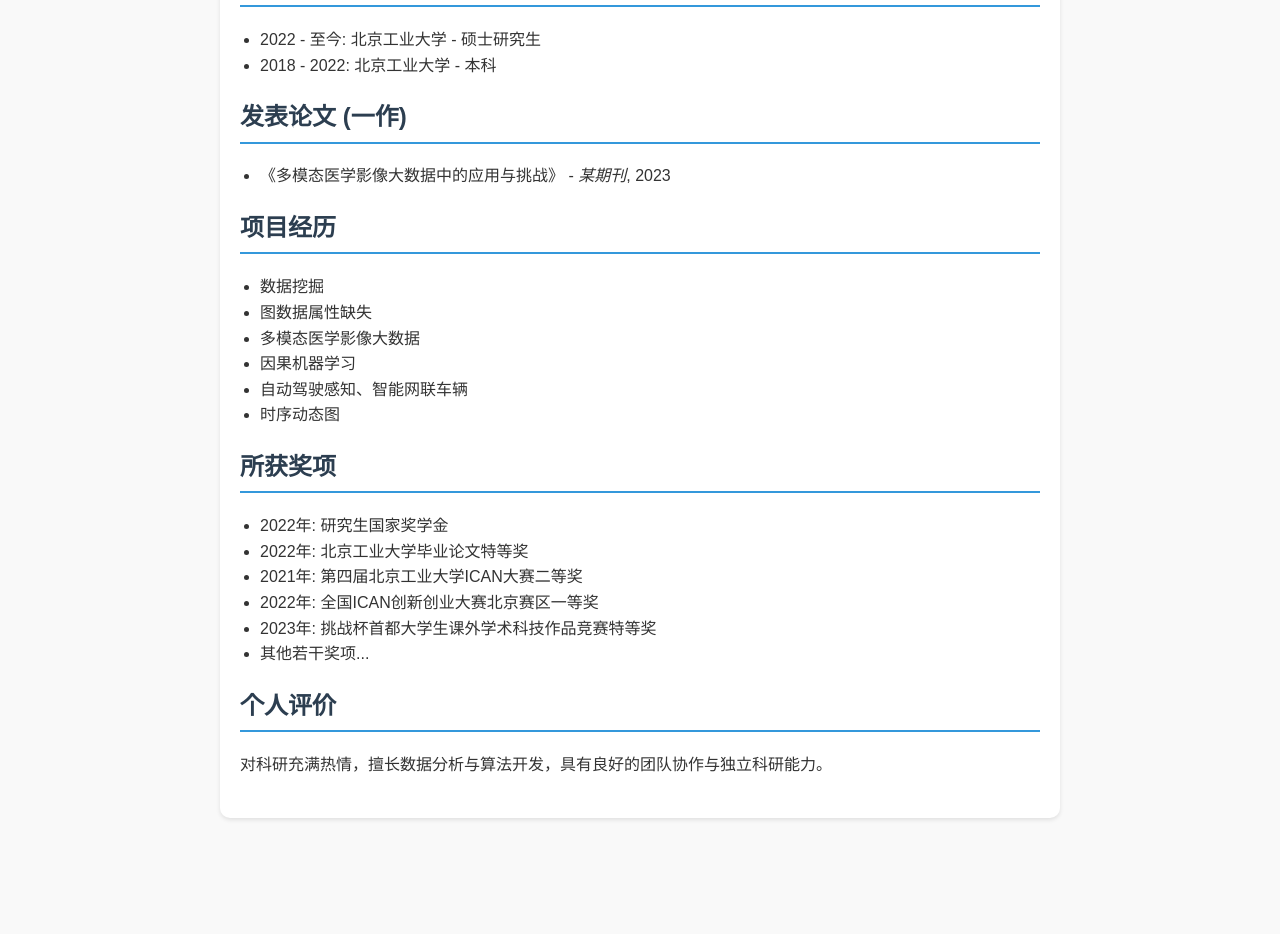
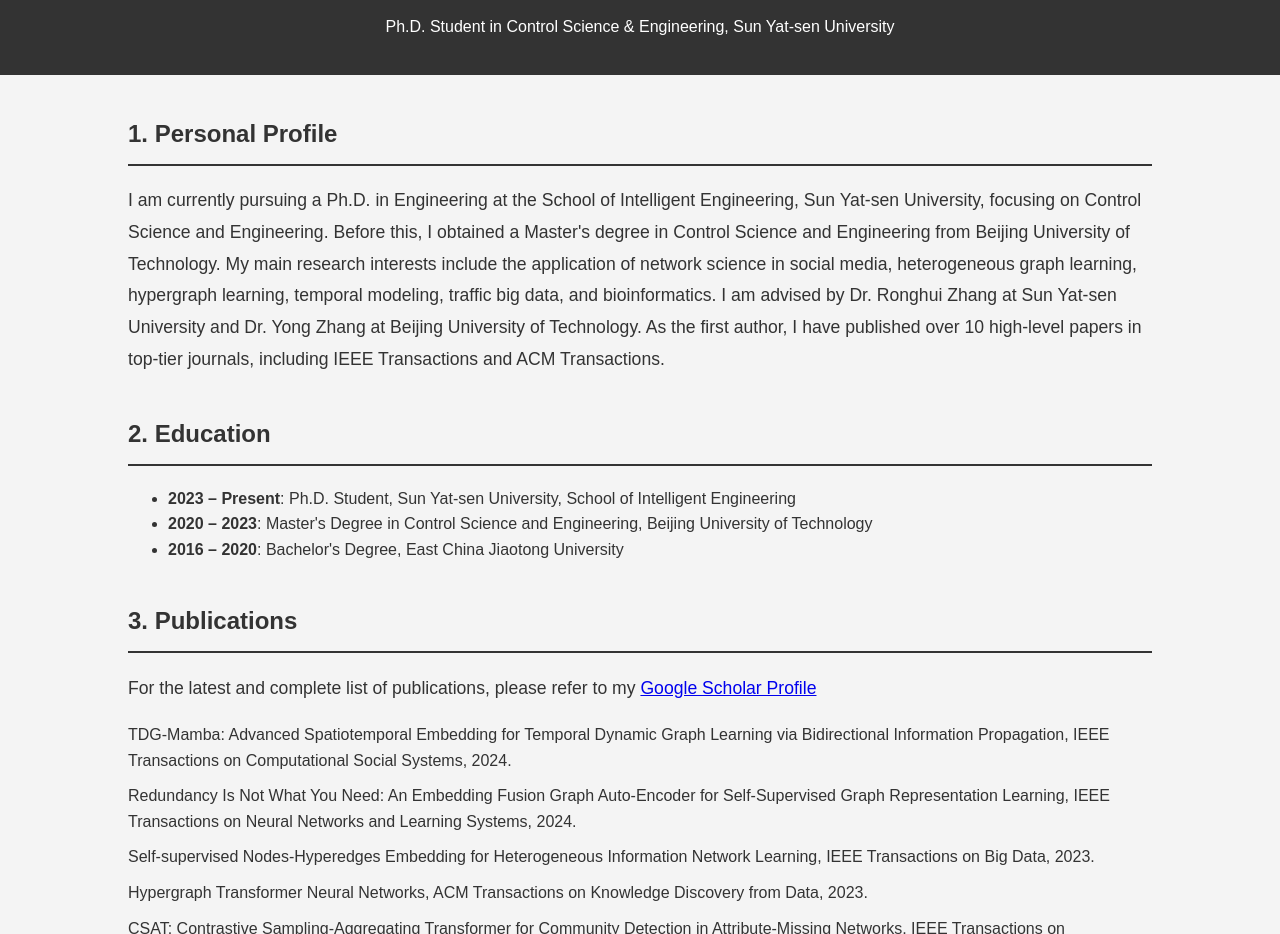
Before and after one commit to limengran98/limengran98.github.io, a plain HTML site: page index.html in a window 1280 px wide. Shown: the part 218-1152 px from the top of the page. Before the commit the page ends 1056 px from the top, so only its background shows below. Drawn offline with Linux system fonts and the light colour scheme.

Commit message:
Update index.html

```diff
--- a/index.html
+++ b/index.html
@@ -3,116 +3,151 @@
 <head>
     <meta charset="UTF-8">
     <meta name="viewport" content="width=device-width, initial-scale=1.0">
-    <title>Resume</title>
+    <title>Mengran Li - CV</title>
     <style>
         body {
             font-family: Arial, sans-serif;
             line-height: 1.6;
             margin: 0;
-            padding: 20px;
-            background-color: #f9f9f9;
+            padding: 0;
+            background-color: #f4f4f4;
             color: #333;
         }
+        header {
+            background-color: #333;
+            color: white;
+            text-align: center;
+            padding: 20px 0;
+        }
+        header img {
+            border-radius: 50%;
+            width: 100px;
+            height: 100px;
+            margin-bottom: 10px;
+        }
         .container {
-            max-width: 800px;
-            margin: auto;
-            background: #fff;
+            width: 80%;
+            margin: 0 auto;
             padding: 20px;
-            border-radius: 10px;
-            box-shadow: 0 2px 4px rgba(0, 0, 0, 0.1);
-        }
-        h1, h2, h3 {
-            color: #2c3e50;
-        }
-        .profile-image {
-            float: right;
-            width: 120px;
-            height: 120px;
-            border-radius: 50%;
         }
         .section {
-            margin-bottom: 20px;
+            margin-bottom: 40px;
         }
         .section h2 {
-            border-bottom: 2px solid #3498db;
-            padding-bottom: 5px;
+            color: #333;
+            border-bottom: 2px solid #333;
+            padding-bottom: 10px;
         }
-        ul {
-            list-style-type: disc;
-            padding-left: 20px;
+        .section p {
+            font-size: 1.1rem;
+            line-height: 1.8;
         }
-        .highlight {
-            color: #3498db;
-            font-weight: bold;
+        .pub-list {
+            list-style-type: none;
+            padding-left: 0;
         }
-        a {
-            color: #3498db;
+        .pub-item {
+            margin-bottom: 10px;
+        }
+        .pub-item a {
+            text-decoration: none;
+            color: #333;
+        }
+        .pub-item a:hover {
+            text-decoration: underline;
+        }
+        footer {
+            background-color: #333;
+            color: white;
+            text-align: center;
+            padding: 10px 0;
+            margin-top: 40px;
+        }
+        .social-links a {
+            margin: 0 10px;
+            color: white;
             text-decoration: none;
         }
-        a:hover {
+        .social-links a:hover {
             text-decoration: underline;
-        }
-        .personal-info {
-            margin-bottom: 20px;
         }
     </style>
 </head>
 <body>
+
+<header>
+    <img src="https://github.com/limengran98/limengran98.github.io/blob/main/lmr.jpg?raw=true" alt="Mengran Li">
+    <h1>Mengran Li</h1>
+    <p>Ph.D. Student in Control Science & Engineering, Sun Yat-sen University</p>
+</header>
+
 <div class="container">
-        <div class="header">
-            <h1>姓名: 李某某</h1>
-            <p class="personal-info">
-                ORCID: <span class="highlight">[1234-5678-9101-1121]</span> |
-                Email: <a href="mailto:limengran1998@163.com">limengran1998@163.com</a>
-            </p>
-            <img src="profile.jpg" alt="Profile Picture" class="profile-image">
+    <div class="section">
+        <h2>1. Personal Profile</h2>
+        <p>I am currently pursuing a Ph.D. in Engineering at the School of Intelligent Engineering, Sun Yat-sen University, focusing on Control Science and Engineering. Before this, I obtained a Master's degree in Control Science and Engineering from Beijing University of Technology. My main research interests include the application of network science in social media, heterogeneous graph learning, hypergraph learning, temporal modeling, traffic big data, and bioinformatics. I am advised by Dr. Ronghui Zhang at Sun Yat-sen University and Dr. Yong Zhang at Beijing University of Technology. As the first author, I have published over 10 high-level papers in top-tier journals, including IEEE Transactions and ACM Transactions.</p>
     </div>
 
     <div class="section">
-            <h2>教育经历</h2>
+        <h2>2. Education</h2>
         <ul>
-                <li>2022 - 至今: 北京工业大学 - 硕士研究生</li>
-                <li>2018 - 2022: 北京工业大学 - 本科</li>
+            <li><strong>2023 – Present</strong>: Ph.D. Student, Sun Yat-sen University, School of Intelligent Engineering</li>
+            <li><strong>2020 – 2023</strong>: Master's Degree in Control Science and Engineering, Beijing University of Technology</li>
+            <li><strong>2016 – 2020</strong>: Bachelor's Degree, East China Jiaotong University</li>
         </ul>
     </div>
 
     <div class="section">
-            <h2>发表论文 (一作)</h2>
-            <ul>
-                <li>《多模态医学影像大数据中的应用与挑战》 - <i>某期刊</i>, 2023</li>
+        <h2>3. Publications</h2>
+        <p>For the latest and complete list of publications, please refer to my <a href="https://scholar.google.com.hk/citations?user=MLff8bQAAAAJ&hl">Google Scholar Profile</a></p>
+        <ul class="pub-list">
+            <li class="pub-item"><a href="https://doi.org/10.1109/TCSS.2024.3509399" target="_blank">TDG-Mamba: Advanced Spatiotemporal Embedding for Temporal Dynamic Graph Learning via Bidirectional Information Propagation</a>, IEEE Transactions on Computational Social Systems, 2024.</li>
+            <li class="pub-item"><a href="https://doi.org/10.1109/TNNLS.2024.3357080" target="_blank">Redundancy Is Not What You Need: An Embedding Fusion Graph Auto-Encoder for Self-Supervised Graph Representation Learning</a>, IEEE Transactions on Neural Networks and Learning Systems, 2024.</li>
+            <li class="pub-item"><a href="https://doi.org/10.1109/TBDATA.2023.3353349" target="_blank">Self-supervised Nodes-Hyperedges Embedding for Heterogeneous Information Network Learning</a>, IEEE Transactions on Big Data, 2023.</li>
+            <li class="pub-item"><a href="https://doi.org/10.1145/3576842" target="_blank">Hypergraph Transformer Neural Networks</a>, ACM Transactions on Knowledge Discovery from Data, 2023.</li>
+            <li class="pub-item"><a href="https://doi.org/10.1109/TCSS.2024.3509399" target="_blank">CSAT: Contrastive Sampling-Aggregating Transformer for Community Detection in Attribute-Missing Networks</a>, IEEE Transactions on Computational Social Systems, 2024.</li>
         </ul>
     </div>
 
     <div class="section">
-            <h2>项目经历</h2>
+        <h2>4. Honors and Awards</h2>
         <ul>
-                <li>数据挖掘</li>
-                <li>图数据属性缺失</li>
-                <li>多模态医学影像大数据</li>
-                <li>因果机器学习</li>
-                <li>自动驾驶感知、智能网联车辆</li>
-                <li>时序动态图</li>
+            <li>Beijing Excellent Graduate of Ordinary Higher Education Institutions (2023)</li>
+            <li>National Scholarship for Master's Students (2022)</li>
+            <li>Beijing University of Technology Outstanding Graduate (2023)</li>
+            <li>Outstanding Master's Thesis Award, Beijing University of Technology (2023)</li>
+            <li>Xiaomi Special Award, Beijing University of Technology (Top 10 University-wide, 2022)</li>
+            <li>First-class Academic Scholarship, Sun Yat-sen University (2024)</li>
         </ul>
     </div>
 
     <div class="section">
-            <h2>所获奖项</h2>
+        <h2>5. Academic Service</h2>
+        <p>I serve as a reviewer for top-tier journals, including:</p>
         <ul>
-                <li>2022年: 研究生国家奖学金</li>
-                <li>2022年: 北京工业大学毕业论文特等奖</li>
-                <li>2021年: 第四届北京工业大学ICAN大赛二等奖</li>
-                <li>2022年: 全国ICAN创新创业大赛北京赛区一等奖</li>
-                <li>2023年: 挑战杯首都大学生课外学术科技作品竞赛特等奖</li>
-                <li>其他若干奖项...</li>
+            <li>IEEE Transactions on Mobile Computing</li>
+            <li>IEEE Transactions on Emerging Topics in Computing</li>
+            <li>IEEE Communications Letters</li>
+            <li>Neural Networks</li>
+            <li>Neurocomputing</li>
+            <li>Engineering Applications of Artificial Intelligence</li>
+            <li>Expert Systems with Applications</li>
+            <li>Knowledge-Based Systems</li>
         </ul>
     </div>
 
     <div class="section">
-            <h2>个人评价</h2>
-            <p>
-                对科研充满热情，擅长数据分析与算法开发，具有良好的团队协作与独立科研能力。
-            </p>
+        <h2>6. Contact Information</h2>
+        <p>If you are interested in collaboration opportunities or would like to discuss research, feel free to reach out to me via email:</p>
+        <ul>
+            <li><a href="mailto:limr39@mail2.sysu.edu.cn">limr39@mail2.sysu.edu.cn</a></li>
+            <li><a href="mailto:limengran1998@163.com">limengran1998@163.com</a></li>
+        </ul>
     </div>
 </div>
+
+<footer>
+    <p>&copy; 2025 Mengran Li</p>
+</footer>
+
 </body>
 </html>
```
Lines whose indentation alone changed are shown as unchanged.
